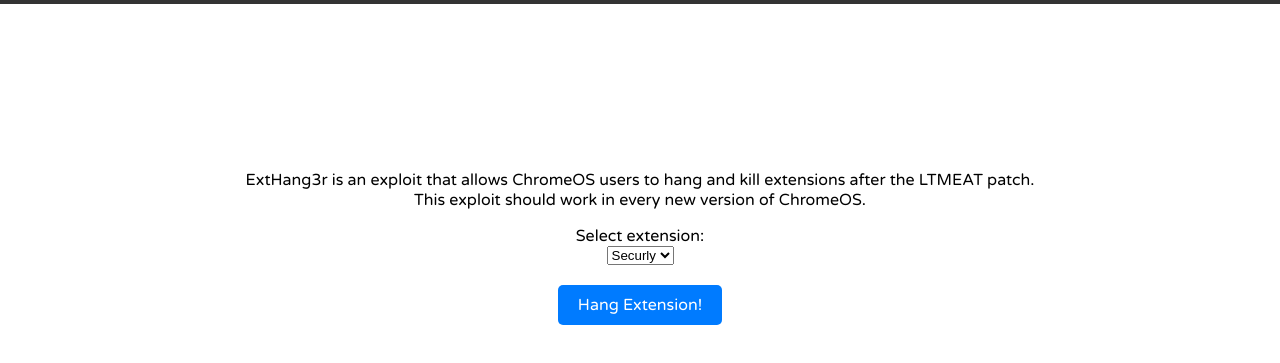
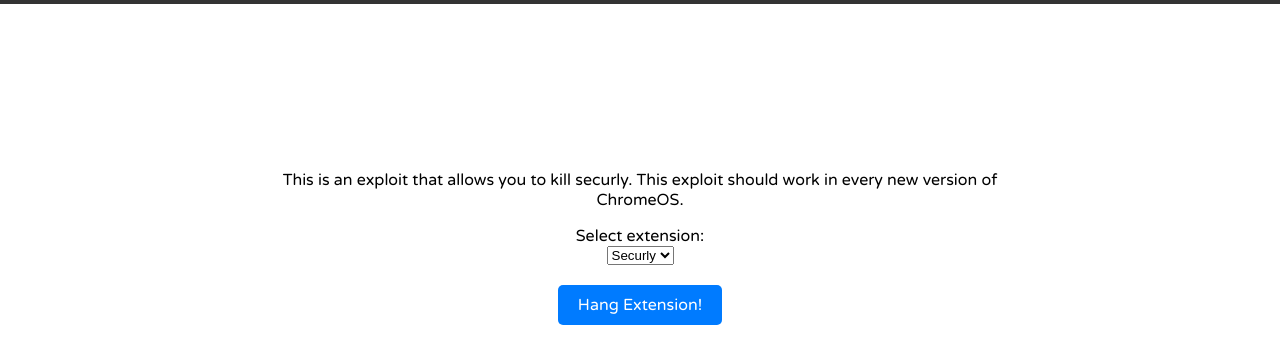
Before and after one commit to omada15/securlydisable, a plain HTML site: page index.html in a window 1280 px wide. Shown: the part 97-460 px from the top of the page. Drawn offline with Linux system fonts and the light colour scheme.

Commit message:
Update index.html

```diff
--- a/index.html
+++ b/index.html
@@ -93,7 +93,7 @@
 </header>
 
 <div class="container">
-  <p>ExtHang3r is an exploit that allows ChromeOS users to hang and kill extensions after the LTMEAT patch. This exploit should work in every new version of ChromeOS.</p>
+  <p>This is an exploit that allows you to kill securly. This exploit should work in every new version of ChromeOS.</p>
   <label for="iframeSelect">Select extension:</label>
   <select id="iframeSelect">
     <option value="chrome-extension://iheobagjkfklnlikgihanlhcddjoihkg/fonts/Metropolis.css">Securly</option>
```
